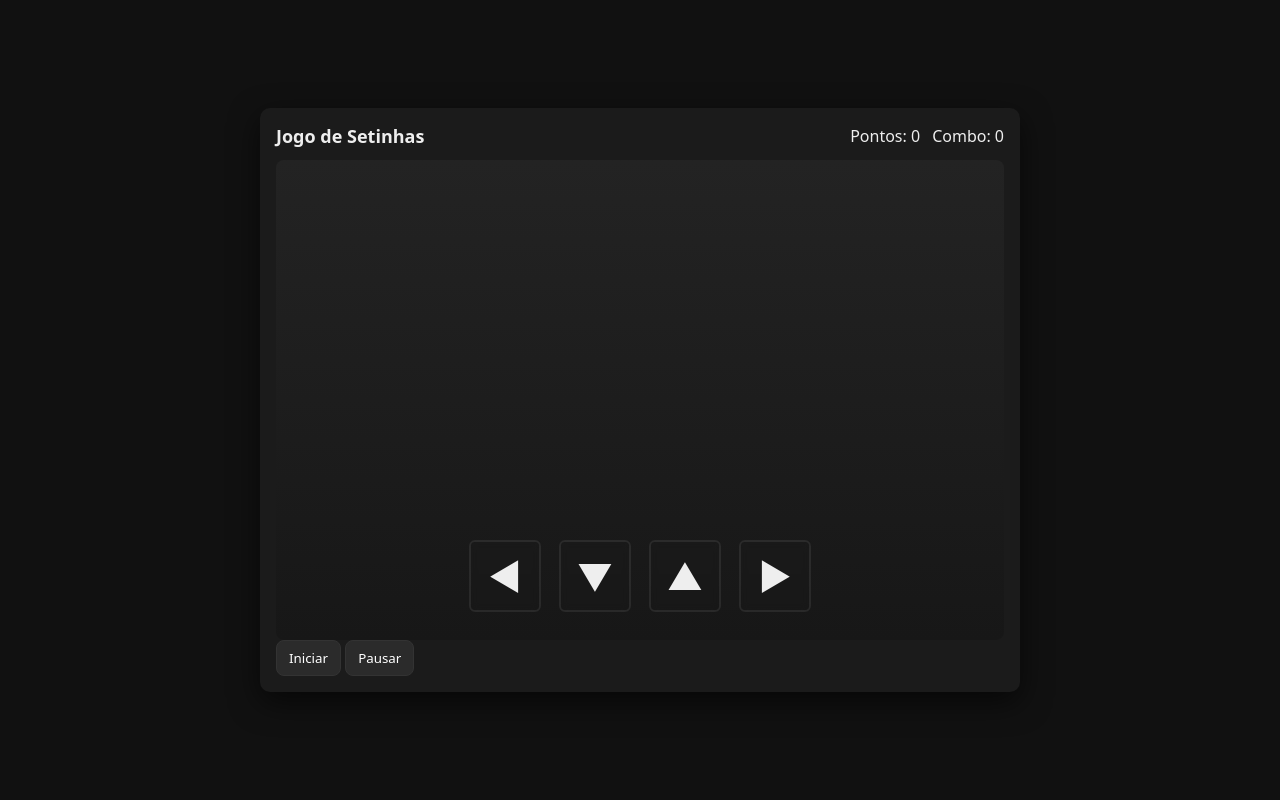
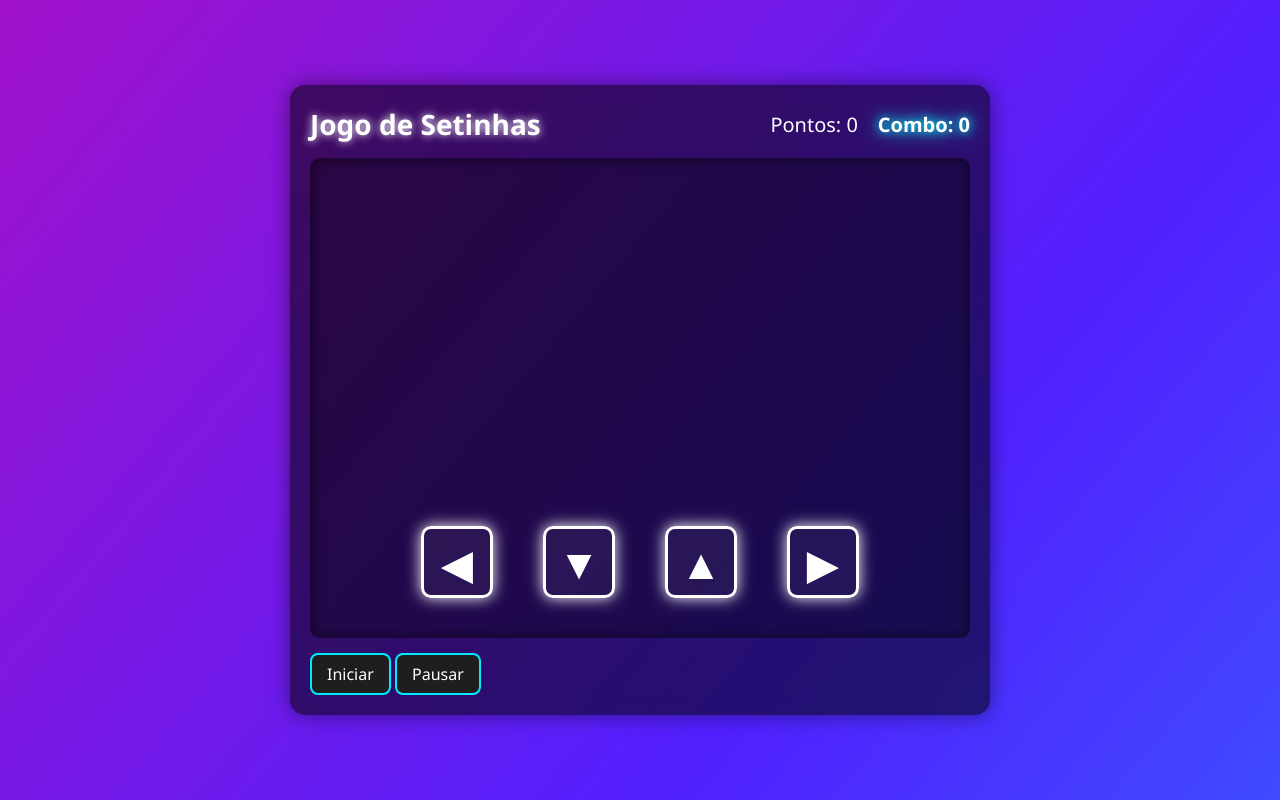
Before and after one commit to Paulokkkkkkkkk/Projeto-Muzik, a plain HTML site: page index.html in a window 1280 px wide. Drawn offline with Linux system fonts and the light colour scheme.

Commit message:
Uptade Basic

```diff
--- a/script.js
+++ b/script.js
@@ -1,10 +1,11 @@
-// script.js — versão estável e sem erros
+// script.js — versão com combo/multiplicador/efeitos
+
 const CONFIG = {
   lanes: ['ArrowLeft','ArrowDown','ArrowUp','ArrowRight'],
-  spawnInterval: 700, // ms
-  speed: 280,          // pixels por segundo
-  hitWindow: 0.25,     // segundos
-  perfectRange: 0.08,  // segundos
+  spawnInterval: 700,
+  speed: 280,
+  hitWindow: 0.25,
+  perfectRange: 0.08,
 };
 
 const scoreEl = document.getElementById('score');
@@ -15,7 +16,7 @@ const messageEl = document.getElementById('message');
 const laneContainer = document.getElementById('laneContainer');
 
 let arrows = [];
-let lastSpawn = 0;           // em ms (Date.now ou performance.now)
+let lastSpawn = 0;
 let running = false;
 let paused = false;
 let score = 0;
@@ -55,8 +56,8 @@ function spawnArrow(dir){
   const startY = -80;
   const targetY = wrapper.offsetHeight - 120;
   const distance = targetY - startY;
-  const travelTime = distance / CONFIG.speed; // segundos
-  const spawnedAt = performance.now() / 1000;  // segundos
+  const travelTime = distance / CONFIG.speed;
+  const spawnedAt = performance.now() / 1000;
 
   arrows.push({el, dir, spawnedAt, travelTime, startY, targetY, wrapper});
 }
@@ -73,7 +74,7 @@ function update(){
 
   for(let i = arrows.length - 1; i >= 0; i--){
     const a = arrows[i];
-    const elapsed = now - a.spawnedAt; // segundos
+    const elapsed = now - a.spawnedAt;
     const progress = elapsed / a.travelTime;
     const y = a.startY + progress * (a.targetY - a.startY);
     a.el.style.transform = `translateY(${y}px)`;
@@ -100,26 +101,58 @@ function handleKey(e){
   for(let i = 0; i < arrows.length; i++){
     const a = arrows[i];
     if(a.dir !== key) continue;
-    const delta = Math.abs(a.travelTime - (now - a.spawnedAt)); // segundos até o alvo (aprox)
-    if(delta < bestDelta){ bestDelta = delta; bestIndex = i; }
+
+    const delta = Math.abs(a.travelTime - (now - a.spawnedAt));
+
+    if(delta < bestDelta){
+      bestDelta = delta;
+      bestIndex = i;
+    }
   }
 
-  if(bestIndex === -1) return; // não há arrow correspondente
+  if(bestIndex === -1) return;
 
+  const a = arrows[bestIndex];
   const delta = bestDelta;
-  const a = arrows[bestIndex];
 
   if(delta <= CONFIG.hitWindow){
-    if(delta <= CONFIG.perfectRange){ score += 300; messageEl.textContent = 'PERFEITO'; }
-    else if(delta <= CONFIG.hitWindow/2){ score += 150; messageEl.textContent = 'BOM'; }
-    else { score += 50; messageEl.textContent = 'OK'; }
+
+    // ============ SISTEMA DE PONTOS COM MULTIPLICADOR ============
+
+    let base = 0;
+
+    if(delta <= CONFIG.perfectRange){
+      base = 300;
+      messageEl.textContent = 'PERFEITO';
+    }
+    else if(delta <= CONFIG.hitWindow / 2){
+      base = 150;
+      messageEl.textContent = 'BOM';
+    }
+    else {
+      base = 50;
+      messageEl.textContent = 'OK';
+    }
+
+    // bonus do combo: +10% por combo até x3 máximo
+    const comboBonus = Math.min(combo * 0.10, 3);
+    const finalScore = Math.floor(base * (1 + comboBonus));
+    score += finalScore;
+
+    // efeito visual de combo
+    comboEl.classList.add("comboFlash");
+    setTimeout(() => comboEl.classList.remove("comboFlash"), 250);
+
+    // =============================================================
 
     combo++;
     a.el.classList.add('hit');
     a.el.remove();
     arrows.splice(bestIndex,1);
     updateHUD();
+
     setTimeout(()=> messageEl.textContent = '', 400);
+
   } else {
     combo = 0;
     updateHUD();
--- a/style.css
+++ b/style.css
@@ -1,16 +1,161 @@
-*{box-sizing:border-box;margin:0;padding:0;font-family:system-ui,-apple-system,Segoe UI,Roboto,'Helvetica Neue',Arial}
-body{display:flex;min-height:100vh;align-items:center;justify-content:center;background:#111;color:#eee}
-#game{width:760px;background:#1b1b1b;padding:16px;border-radius:10px;box-shadow:0 10px 30px rgba(0,0,0,.6)}
-header{display:flex;justify-content:space-between;align-items:center;margin-bottom:12px}
-h1{font-size:18px}
-.hud{display:flex;gap:12px}
-#playfield{position:relative;height:480px;background:linear-gradient(#232323,#171717);border-radius:8px;overflow:hidden}
-#targets{position:absolute;left:50%;transform:translateX(-50%);bottom:28px;display:flex;gap:18px}
-.target{width:72px;height:72px;border:2px solid rgba(255,255,255,.08);display:flex;align-items:center;justify-content:center;font-size:36px;border-radius:6px;backdrop-filter: blur(4px)}
-#laneContainer{position:absolute;left:50%;transform:translateX(-50%);top:0;width:360px;height:100%;pointer-events:none}
-.lane{position:absolute;left:0;right:0;height:0;display:flex;justify-content:space-between;padding:0 6px}
-.arrow{position:absolute;width:72px;height:72px;border-radius:6px;display:flex;align-items:center;justify-content:center;font-size:32px;background:rgba(255,255,255,.03);border:2px solid rgba(255,255,255,.06);transform:translateY(-100%)}
-.arrow.hit{filter:brightness(1.8);}
-#message{display:inline-block;margin-left:12px}
-button{padding:8px 12px;border-radius:8px;background:#2b2b2b;border:1px solid #333;color:#fff;cursor:pointer}
-button:active{transform:translateY(1px)}
+/* ===== RESET ===== */
+* {
+  box-sizing: border-box;
+  margin: 0;
+  padding: 0;
+  font-family: 'Segoe UI', Roboto, Arial;
+}
+
+/* ===== FUNDO COM GRADIENTE ANIMADO ===== */
+body {
+  min-height: 100vh;
+  display: flex;
+  justify-content: center;
+  align-items: center;
+  background: linear-gradient(130deg, #ff008c, #5120ff, #00eaff);
+  background-size: 300% 300%;
+  animation: bgMove 12s infinite alternate ease-in-out;
+  color: #fff;
+}
+
+@keyframes bgMove {
+  0% { background-position: 0% 50%; }
+  100% { background-position: 100% 50%; }
+}
+
+/* ===== CONTAINER DO JOGO ===== */
+#game {
+  width: 700px;
+  padding: 20px;
+  background: rgba(0,0,0,0.55);
+  border-radius: 15px;
+  backdrop-filter: blur(10px);
+  box-shadow: 0 0 20px #0007;
+}
+
+/* ===== HEADER ===== */
+header {
+  display: flex;
+  justify-content: space-between;
+  align-items: center;
+  margin-bottom: 15px;
+}
+
+header h1 {
+  font-size: 28px;
+  text-shadow: 0 0 8px #fff;
+}
+
+.hud {
+  display: flex;
+  gap: 20px;
+  font-size: 20px;
+}
+
+/* ===== PLAYFIELD ===== */
+#playfield {
+  position: relative;
+  height: 480px;
+  background: rgba(0,0,0,0.3);
+  border-radius: 10px;
+  overflow: hidden;
+  box-shadow: inset 0 0 15px #0009;
+}
+
+/* ===== TARGETS (área de acerto) ===== */
+#targets {
+  position: absolute;
+  left: 50%;
+  transform: translateX(-50%);
+  bottom: 40px;
+  display: flex;
+  gap: 50px;
+}
+
+.target {
+  width: 72px;
+  height: 72px;
+  border-radius: 10px;
+  border: 3px solid #fff;
+  background: rgba(255,255,255,0.05);
+  display: flex;
+  justify-content: center;
+  align-items: center;
+  font-size: 42px;
+  box-shadow: 0 0 15px #fff;
+}
+
+/* ===== LANES ===== */
+.lane {
+  position: absolute;
+  left: 50%;
+  transform: translateX(-50%);
+  display: flex;
+  justify-content: center;
+  gap: 50px;
+  width: 360px;
+  height: 100%;
+  pointer-events: none;
+}
+
+/* ===== ARROWS ===== */
+.arrow {
+  width: 72px;
+  height: 72px;
+  font-size: 40px;
+  display: flex;
+  justify-content: center;
+  align-items: center;
+  border-radius: 12px;
+  background: rgba(255,255,255,0.12);
+  border: 2px solid #fff;
+  color: #fff;
+  filter: drop-shadow(0 0 8px #00ffff);
+  transition: transform .1s;
+}
+
+.arrow.hit {
+  filter: drop-shadow(0 0 25px #00ff88);
+  transform: scale(1.3);
+}
+
+/* ===== COMBO AUMENTA ANIMADO ===== */
+#combo {
+  font-weight: bold;
+  text-shadow: 0 0 10px #0ff, 0 0 20px #0ff;
+}
+
+.comboFlash {
+  animation: comboFlashAnim 0.25s ease;
+}
+
+@keyframes comboFlashAnim {
+  0% { transform: scale(1);   text-shadow: 0 0 12px #0ff; }
+  100% { transform: scale(1.4); text-shadow: 0 0 30px #0ff; }
+}
+
+/* ===== BOTÕES ===== */
+button {
+  padding: 8px 15px;
+  background: #1e1e1e;
+  color: #fff;
+  border-radius: 8px;
+  border: 2px solid #00eaff;
+  font-size: 16px;
+  margin-top: 15px;
+  cursor: pointer;
+  transition: 0.2s;
+}
+
+button:hover {
+  background: #00eaff;
+  color: #000;
+  box-shadow: 0 0 10px #00eaff;
+}
+
+#message {
+  margin-left: 15px;
+  font-size: 20px;
+  font-weight: bold;
+  text-shadow: 0 0 10px #fff;
+}
```
